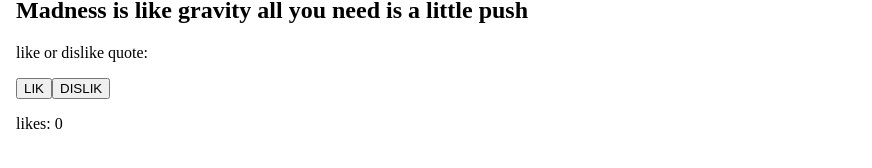
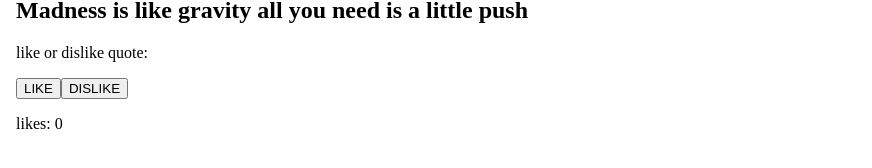
Before and after one commit to timmyworldboss/Angular1, an Angular app: page / in a window 1280 px wide. Shown: the part 564-732 px from the top of the page, without its empty margins (0-872 px from the left). Built offline with nearby package versions, Linux system fonts and the light colour scheme.

Commit message:
dislike button

```diff
--- a/src/app/app.component.html
+++ b/src/app/app.component.html
@@ -48,8 +48,8 @@
 
       <p>like or dislike quote:</p>
 
-      <button ng-click="count = count + 1" ng-init="count=1">LIK</button>
-      <button type="button" onClick="onClick(1)">DISLIK</button>
+      <button ng-click="count = count + 1" ng-init="count=1">LIKE</button>
+      <button type="button" onClick="onClick(1)">DISLIKE</button>
 <p>likes: <a id="clicks">0</a></p>
 
 
```
